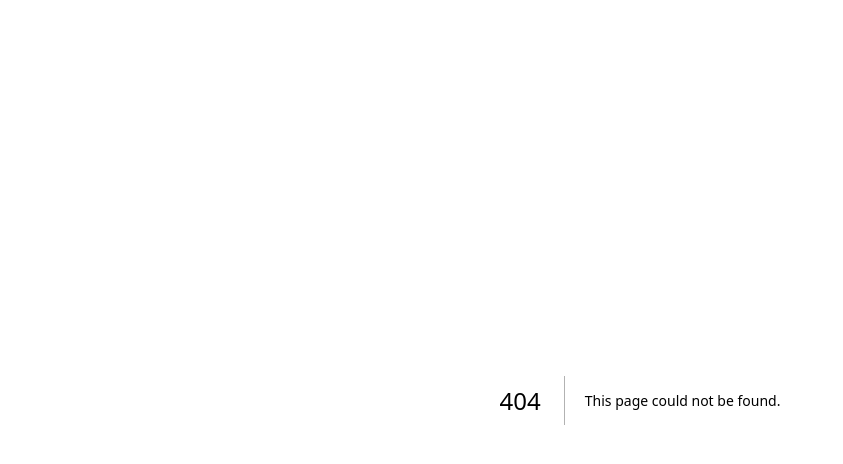
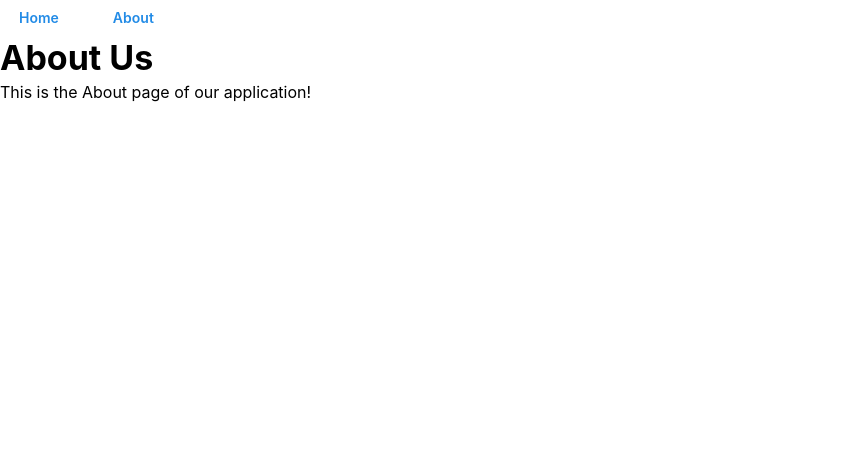
Before and after one commit to GriffinMichalak/gm-website, a Next.js app: page /about in a window 1280 px wide. Before the commit this address had no page. Shown: the top 464 px of the page, without its empty margins (0-843 px from the left). Built offline with nearby package versions, Linux system fonts and the light colour scheme.

Commit message:
feat: diff pages

```diff
--- /dev/null
+++ b/components/Navbar/Navbar.tsx
@@ -0,0 +1,16 @@
+// components/Navbar.tsx
+import Link from 'next/link';
+import { Button, Group } from '@mantine/core';
+
+export function Navbar() {
+  return (
+    <Group>
+      <Link href="/" passHref>
+        <Button variant="subtle">Home</Button>
+      </Link>
+      <Link href="/about" passHref>
+        <Button variant="subtle">About</Button>
+      </Link>
+    </Group>
+  );
+}
--- a/package.json
+++ b/package.json
@@ -27,7 +27,8 @@
     "@tabler/icons-react": "^3.31.0",
     "next": "15.2.3",
     "react": "19.0.0",
-    "react-dom": "19.0.0"
+    "react-dom": "19.0.0",
+    "react-router-dom": "^7.4.1"
   },
   "devDependencies": {
     "@babel/core": "^7.26.10",
--- a/pages/_app.tsx
+++ b/pages/_app.tsx
@@ -3,6 +3,7 @@ import '@mantine/core/styles.css';
 import type { AppProps } from 'next/app';
 import Head from 'next/head';
 import { MantineProvider } from '@mantine/core';
+import { Navbar } from '@/components/Navbar/Navbar';
 import { theme } from '../theme';
 
 export default function App({ Component, pageProps }: AppProps) {
@@ -16,6 +17,7 @@ export default function App({ Component, pageProps }: AppProps) {
         />
         <link rel="shortcut icon" href="/favicon.svg" />
       </Head>
+      <Navbar />
       <Component {...pageProps} />
     </MantineProvider>
   );
--- /dev/null
+++ b/pages/about.tsx
@@ -0,0 +1,10 @@
+import { Text, Title } from '@mantine/core';
+
+export default function AboutPage() {
+  return (
+    <>
+      <Title>About Us</Title>
+      <Text>This is the About page of our application!</Text>
+    </>
+  );
+}
```
Also changed, not shown: 2 other files (tests, documents, lock files or other folders).
